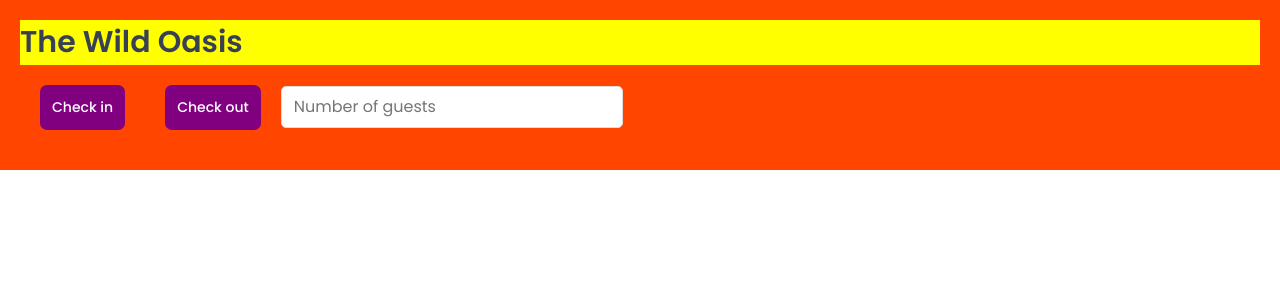
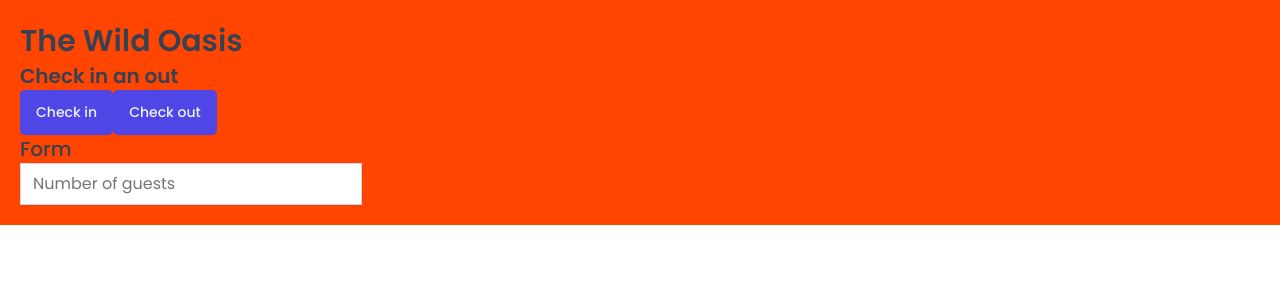
Before and after one commit to Saidou25/The-Wild-oasis, a React (Vite) app: page / in a window 1280 px wide. Shown: the top 300 px of the page. Built offline with nearby package versions, Linux system fonts and the light colour scheme; a web font is replaced by a local one.

Commit message:
started styling Button, created Heading, created props for css and replaced type by as

```diff
--- a/src/App.jsx
+++ b/src/App.jsx
@@ -1,28 +1,10 @@
 import React from "react";
 import styled from "styled-components";
 import GlobalStyles from "./styles/GlobalStyle";
+import Button from "./ui/Button";
+import Input from "./ui/Input";
+import Heading from "./ui/Heading";
 
-const H1 = styled.h1`
-  font-size: 30px;
-  font-weight: 600;
-  background-color: yellow;
-`;
-const Button = styled.button`
-  font-size: 1.4rem;
-  padding: 1.2rem;
-  font-weight: 500;
-  border: none;
-  border-radius: 7px;
-  background-color: purple;
-  color: white;
-  margin: 20px;
-  cursor: pointer;
-`;
-const Input = styled.input`
-  border: 1px solid #ddd;
-  border-radius: 5px;
-  padding: 0.8rem 1.2rem;
-`;
 const StyledApp = styled.div`
   background-color: orangered;
   padding: 20px;
@@ -33,9 +15,11 @@
     <>
       <GlobalStyles />
       <StyledApp>
-        <H1>The Wild Oasis</H1>
+        <Heading as="h1">The Wild Oasis</Heading>
+        <Heading as="h2">Check in an out</Heading>
         <Button>Check in</Button>
         <Button>Check out</Button>
+        <Heading as="h3">Form</Heading>
         <Input type="number" placeholder="Number of guests"></Input>
       </StyledApp>
     </>
--- a/src/ui/Button.jsx
+++ b/src/ui/Button.jsx
@@ -47,3 +47,19 @@
     }
   `,
 };
+const Button = styled.button`
+  font-size: 1.4rem;
+  padding: 1.2rem 1.6rem;
+  font-weight: 500;
+  border: none;
+  border-radius: var(--border-radius-sm);
+  background-color: var(--color-brand-600);
+  color: var(--color-brand-50);
+  box-shadow: var(--shadow-sm);
+  cursor: pointer;
+
+  &:hover {
+    background-color: var(--color-brand=700)
+  }
+`;
+export default Button;
--- /dev/null
+++ b/src/ui/Heading.jsx
@@ -0,0 +1,21 @@
+import styled, { css } from "styled-components";
+
+const Heading = styled.h1`
+${(props) => props.as === "h1" &&
+css`
+font-size: 3rem;
+  font-weight: 600;
+  `}
+${(props) => props.as === "h2" &&
+css`
+font-size: 2rem;
+  font-weight: 600;
+  `}
+${(props) => props.as === "h3" &&
+css`
+font-size: 2rem;
+  font-weight: 500;
+  `}
+  line-height: 1.4;
+`;
+export default Heading;
--- /dev/null
+++ b/src/ui/Input.jsx
@@ -0,0 +1,11 @@
+import styled from "styled-components";
+
+
+const Input = styled.input`
+  border: 1px solid var(--color-grey-300);
+  background-color: var(--color-grey-0);
+  border-radius: var(--border--radius-sm);
+  box-shadow: var(--shadow-sm);
+  padding: 0.8rem 1.2rem;
+`;
+export default Input;
```
